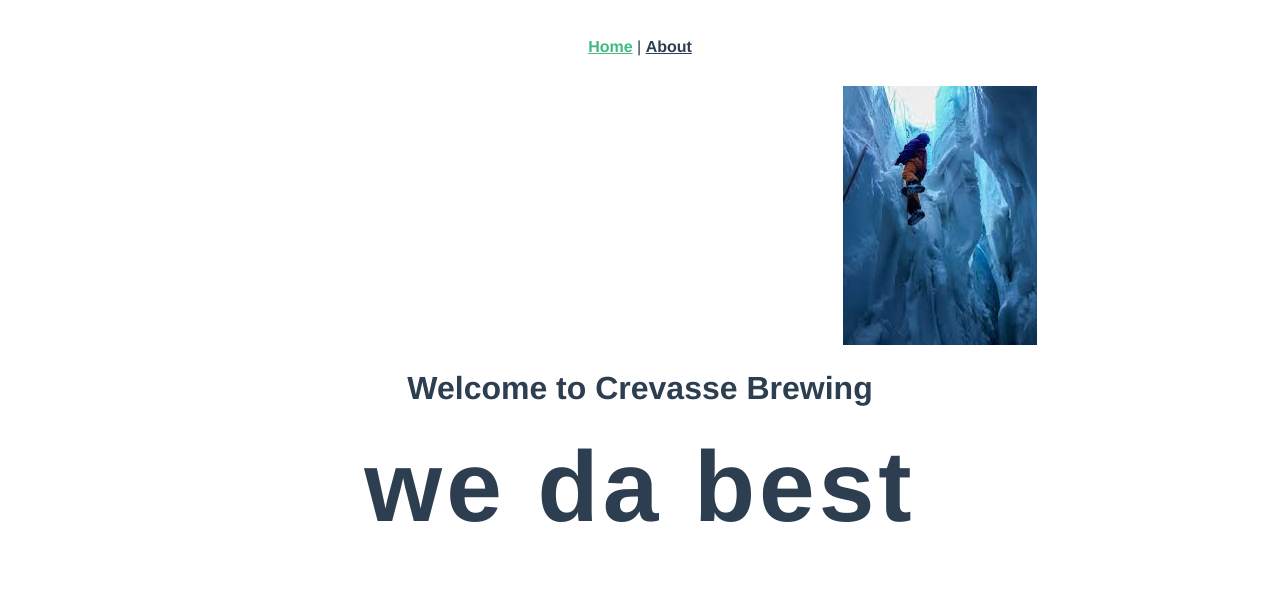
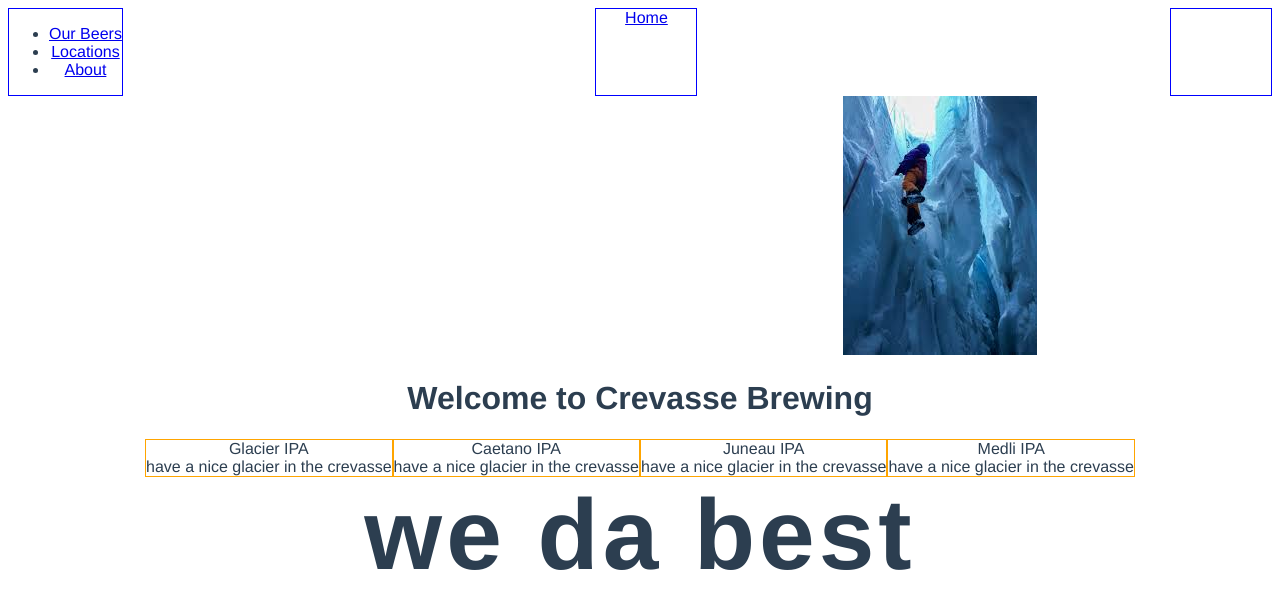
Before and after one commit to drew-haas/crevasse-brewing, a Vue app: page / in a window 1280 px wide. Shown: the top 608 px of the page. Built offline with nearby package versions, Linux system fonts and the light colour scheme.

Commit message:
add beer thumbnail and navigation

```diff
--- a/src/App.vue
+++ b/src/App.vue
@@ -1,10 +1,18 @@
 <template>
-  <div id="nav">
-    <router-link to="/">Home</router-link> |
-    <router-link to="/about">About</router-link>
-  </div>
+  <Navigation/>
   <router-view/>
 </template>
+
+<script>
+// @ is an alias to /src
+import Navigation from '@/components/Navigation.vue'
+
+export default {
+  components: {
+    Navigation
+  }
+}
+</script>
 
 <style lang="scss">
 #app {
--- /dev/null
+++ b/src/components/BeerThumbnail.vue
@@ -0,0 +1,30 @@
+<template>
+  <div class="beer-thumbnail-container">
+    <div class="beer-title">{{title}}</div>
+    <div class="beer-description">{{description}}</div>
+  </div>
+</template>
+
+<script>
+import { onMounted } from 'vue'
+
+export default {
+  name: 'BeerThumbnail',
+  props: {
+    title: String,
+    description: String
+  },
+  setup () {
+    onMounted(() => {
+      console.log('beer thumbnail mounted')
+    })
+  }
+}
+</script>
+
+<!-- Add "scoped" attribute to limit CSS to this component only -->
+<style scoped lang="scss">
+.beer-thumbnail-container {
+  border: 1px solid orange;
+}
+</style>
--- /dev/null
+++ b/src/components/Navigation.vue
@@ -0,0 +1,54 @@
+<template>
+  <div class="nav">
+    <div class="nav-list">
+      <ul>
+        <li><router-link to="/about">Our Beers</router-link></li>
+        <li><router-link to="/about">Locations</router-link></li>
+        <li><router-link to="/about">About</router-link></li>
+      </ul>
+    </div>
+
+    <div class="nav-logo">
+      <router-link to="/">Home</router-link>
+    </div>
+
+    <div class="nav-icon"></div>
+  </div>
+</template>
+
+<script>
+import { onMounted } from 'vue'
+
+export default {
+  name: 'Navigation',
+  setup () {
+    onMounted(() => {
+      console.log('on mounted')
+    })
+  }
+}
+</script>
+
+<!-- Add "scoped" attribute to limit CSS to this component only -->
+<style scoped lang="scss">
+.nav {
+  width: 100%;
+  // position: fixed;
+  display: flex;
+  justify-content: space-between;
+}
+
+.nav-list, .nav-icon, .nav-logo {
+  border: 1px solid blue;
+}
+
+.nav-logo, .nav-icon {
+  width: 100px;
+}
+
+@media screen and (max-width: 767px) {
+  .nav-list {
+    display: none;
+  }
+}
+</style>
--- a/src/views/Home.vue
+++ b/src/views/Home.vue
@@ -2,6 +2,12 @@
   <div class="home">
     <img class="hero-image" src="../assets/img/crevasse.jpg">
     <HelloWorld msg="Welcome to Crevasse Brewing"/>
+    <div class="beer-container">
+      <BeerThumbnail title="Glacier IPA" description="have a nice glacier in the crevasse"/>
+      <BeerThumbnail title="Caetano IPA" description="have a nice glacier in the crevasse"/>
+      <BeerThumbnail title="Juneau IPA" description="have a nice glacier in the crevasse"/>
+      <BeerThumbnail title="Medli IPA" description="have a nice glacier in the crevasse"/>
+    </div>
     <h2 class="headline">we da best</h2>
   </div>
 </template>
@@ -9,13 +15,15 @@
 <script>
 // @ is an alias to /src
 import HelloWorld from '@/components/HelloWorld.vue'
+import BeerThumbnail from '@/components/BeerThumbnail.vue'
 import gsap from 'gsap'
 import { onMounted } from 'vue'
 
 export default {
   name: 'Home',
   components: {
-    HelloWorld
+    HelloWorld,
+    BeerThumbnail
   },
   setup () {
     onMounted(() => {
@@ -35,4 +43,10 @@ export default {
   letter-spacing: 4px;
   margin: 0;
 }
+
+.beer-container {
+  display: flex;
+  justify-content: center;
+  max-width: 100%;
+}
 </style>
```
